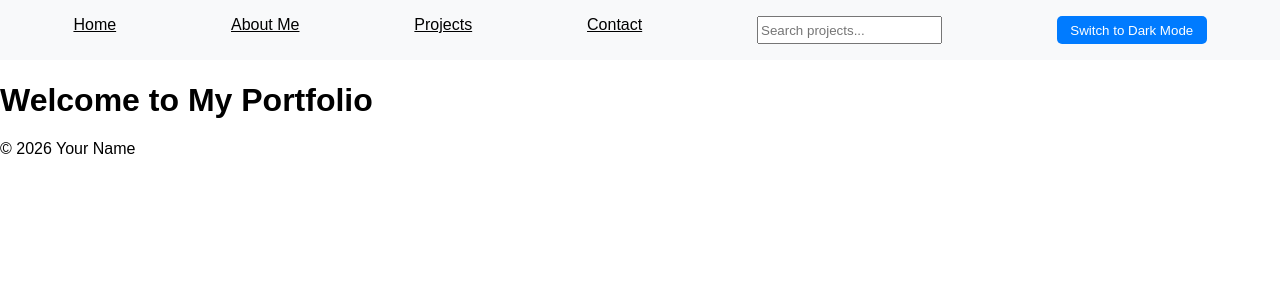
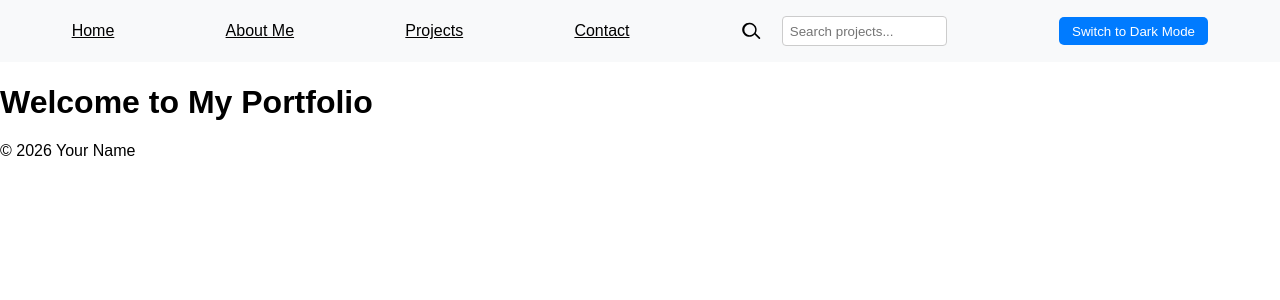
Before and after one commit to Bethelhem-Yirga/portfolio, a React (Create React App) app: page / in a window 1280 px wide. Shown: the top 300 px of the page. Built offline with nearby package versions, Linux system fonts and the light colour scheme.

Commit message:
search bar icon

```diff
--- a/package.json
+++ b/package.json
@@ -11,6 +11,7 @@
     "react-dom": "^19.2.3",
     "react-router-dom": "^7.12.0",
     "react-scripts": "5.0.1",
+    "styled-components": "^6.3.8",
     "web-vitals": "^2.1.4"
   },
   "scripts": {
--- a/src/App.css
+++ b/src/App.css
@@ -45,6 +45,7 @@ body {
 
 nav {
     display: flex;
+    align-items: center; /* Center items vertically */
     justify-content: space-around;
     padding: 1em;
     transition: background-color 0.3s, color 0.3s;
@@ -96,3 +97,32 @@ button {
 button:hover {
     opacity: 0.8; /* Slightly dim on hover */
 }
+
+
+input[type="text"] {
+    padding: 0.5em; /* Spacing inside the input */
+    border-radius: 4px; /* Rounded corners */
+    border: 1px solid #ccc; /* Border color */
+    margin-left: 1em; /* Space between links and input */
+    transition: border-color 0.3s; /* Smooth border color change */
+}
+
+input[type="text"]:focus {
+    border-color: #007bff; /* Border color when focused */
+    outline: none; /* Remove default outline */
+}
+/* Light theme styles */
+.light input[type="text"] {
+    background-color: #ffffff; /* White background */
+    color: #000000; /* Black text */
+}
+
+/* Dark theme styles */
+.dark input[type="text"] {
+    background-color: #333333; /* Dark background */
+    color: #ffffff; /* White text */
+}
+
+.dark input[type="text"]:focus {
+    border-color: #007bff; /* Highlight color for dark theme */
+}
--- a/src/components/Navbar.js
+++ b/src/components/Navbar.js
@@ -1,27 +1,52 @@
 import React from 'react';
 import { Link } from 'react-router-dom';
+import styled from 'styled-components';
+
+const SearchInput = styled.input`
+    padding: 0.5em;
+    border-radius: 4px;
+    border: 1px solid #ccc;
+    margin-left: 0.5em;
+    transition: border-color 0.3s;
+    width: 150px; /* Adjust width as necessary */
+
+    &:focus {
+        border-color: #007bff;
+        outline: none;
+    }
+`;
 
 const Navbar = ({ theme, toggleTheme, setSearchTerm }) => {
     const handleInputChange = (e) => {
-        setSearchTerm(e.target.value); // Update searchTerm state in App.js
-    };
-
-    const handleLinkClick = (linkName) => {
-        console.log(`Navigating to ${linkName}`);
+        setSearchTerm(e.target.value);
     };
 
     return (
         <nav>
-            <Link to="/" onClick={() => handleLinkClick('Home')}>Home</Link>
-            <Link to="/about" onClick={() => handleLinkClick('About Me')}>About Me</Link>
-            <Link to="/projects" onClick={() => handleLinkClick('Projects')}>Projects</Link>
-            <Link to="/contact" onClick={() => handleLinkClick('Contact')}>Contact</Link>
+            <Link to="/">Home</Link>
+            <Link to="/about">About Me</Link>
+            <Link to="/projects">Projects</Link>
+            <Link to="/contact">Contact</Link>
 
-            <input
-                type="text"
-                onChange={handleInputChange} // Ensure this is correct
-                placeholder="Search projects..."
-            />
+            <div style={{ display: 'flex', alignItems: 'center' }}>
+                {/* SVG Search Icon */}
+                <svg
+                    xmlns="http://www.w3.org/2000/svg"
+                    xmlnsXlink="http://www.w3.org/1999/xlink"
+                    viewBox="0 0 24 24"
+                    style={{ width: '20px', height: '20px', marginRight: '0.5em' }} // Adjust size as needed
+                >
+                    <path
+                        d="M10.5 2a8.5 8.5 0 1 0 5.707 14.206l5.147 5.147a1 1 0 0 0 1.414-1.414l-5.147-5.147A8.5 8.5 0 0 0 10.5 2zm0 2a6.5 6.5 0 1 1 0 13 6.5 6.5 0 0 1 0-13z"
+                        fill="#000" // You can adjust the color here
+                    />
+                </svg>
+                <SearchInput
+                    type="text"
+                    onChange={handleInputChange}
+                    placeholder="Search projects..."
+                />
+            </div>
 
             <button onClick={toggleTheme}>
                 Switch to {theme === 'light' ? 'Dark' : 'Light'} Mode
```
Also changed, not shown: 1 other file (tests, documents, lock files or other folders).
